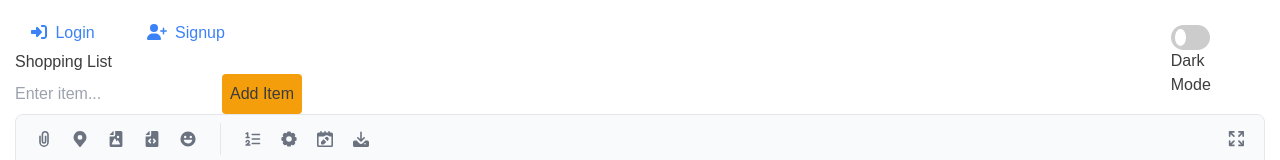
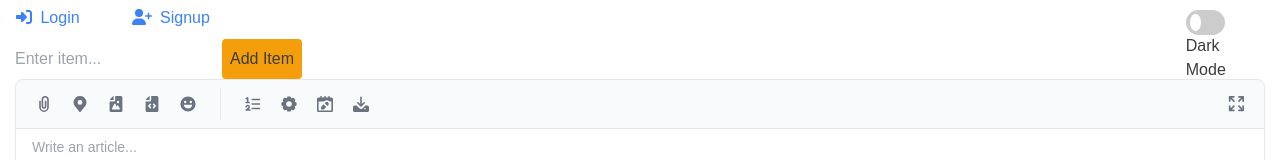
Before and after one commit to rickybehrens/grocery-store-app, a React (Vite) app in the folder client/: page /shoppinglist in a window 1280 px wide. Shown: the top 160 px of the page. Built offline with nearby package versions, Linux system fonts and the light colour scheme.

Commit message:
Made the Header fixed on the top but the dark mode doesn't change the background color

```diff
--- a/client/src/App.css
+++ b/client/src/App.css
@@ -84,11 +84,16 @@ input:checked+.slider:before {
 }
 
 .header-and-toggle-container {
+  position: fixed;
+  top: 0;
+  left: 0;
+  width: 100%;
   display: flex;
   justify-content: space-between;
   align-items: center;
   padding: 0 16px;
   /* Adjust as needed */
+  background-color: #fff;
 }
 
 .header-links {
@@ -113,13 +118,6 @@ li {
   align-items: center;
 }
 
-.sticky {
-  position: fixed;
-  top: 0;
-  width: 100%;
-  background-color: #ffffff;
+.dark-header {
+  background-color: #2a2a2a;
 }
-
-.sticky+.content {
-  padding-top: 102px;
-}
```
